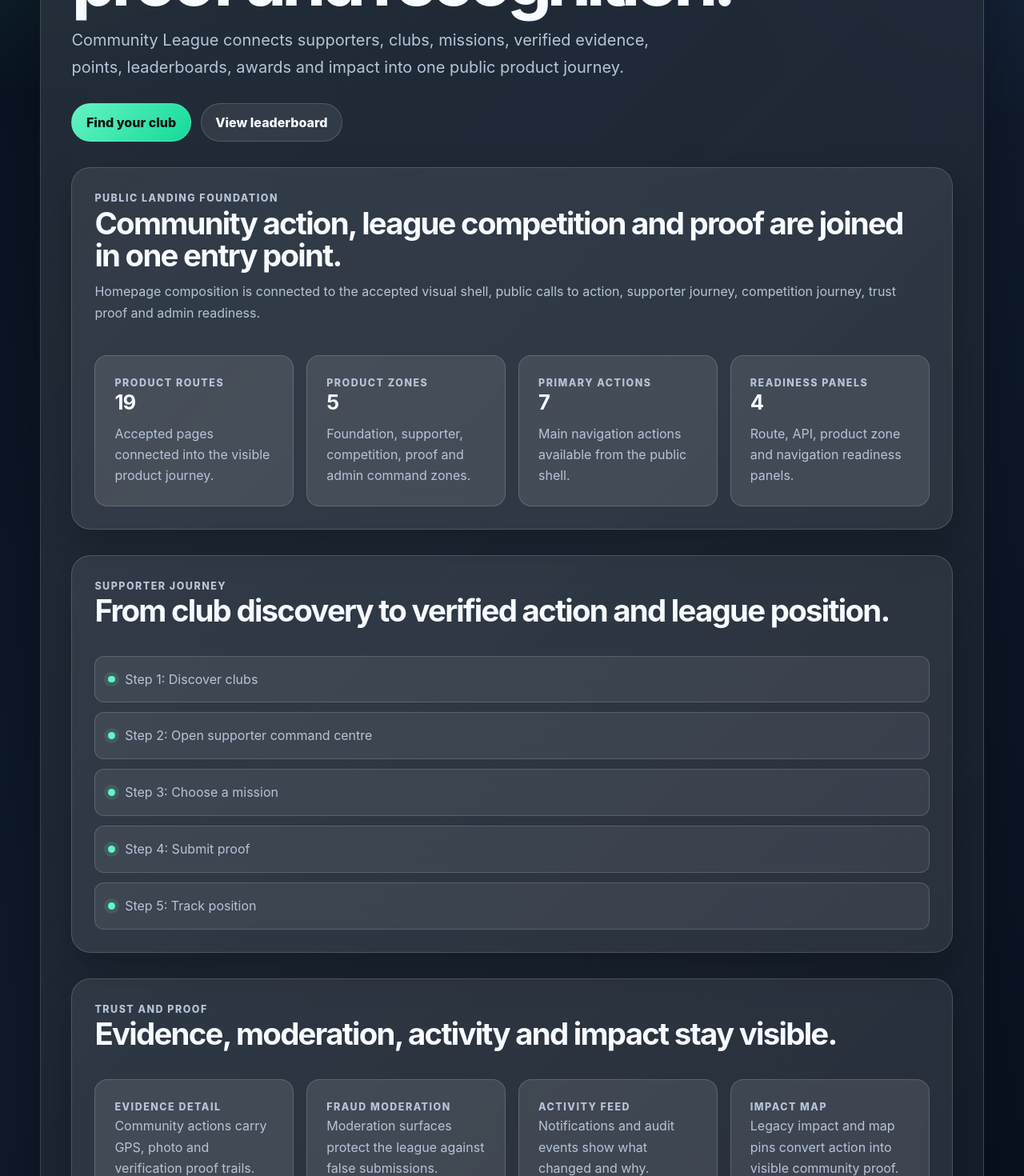
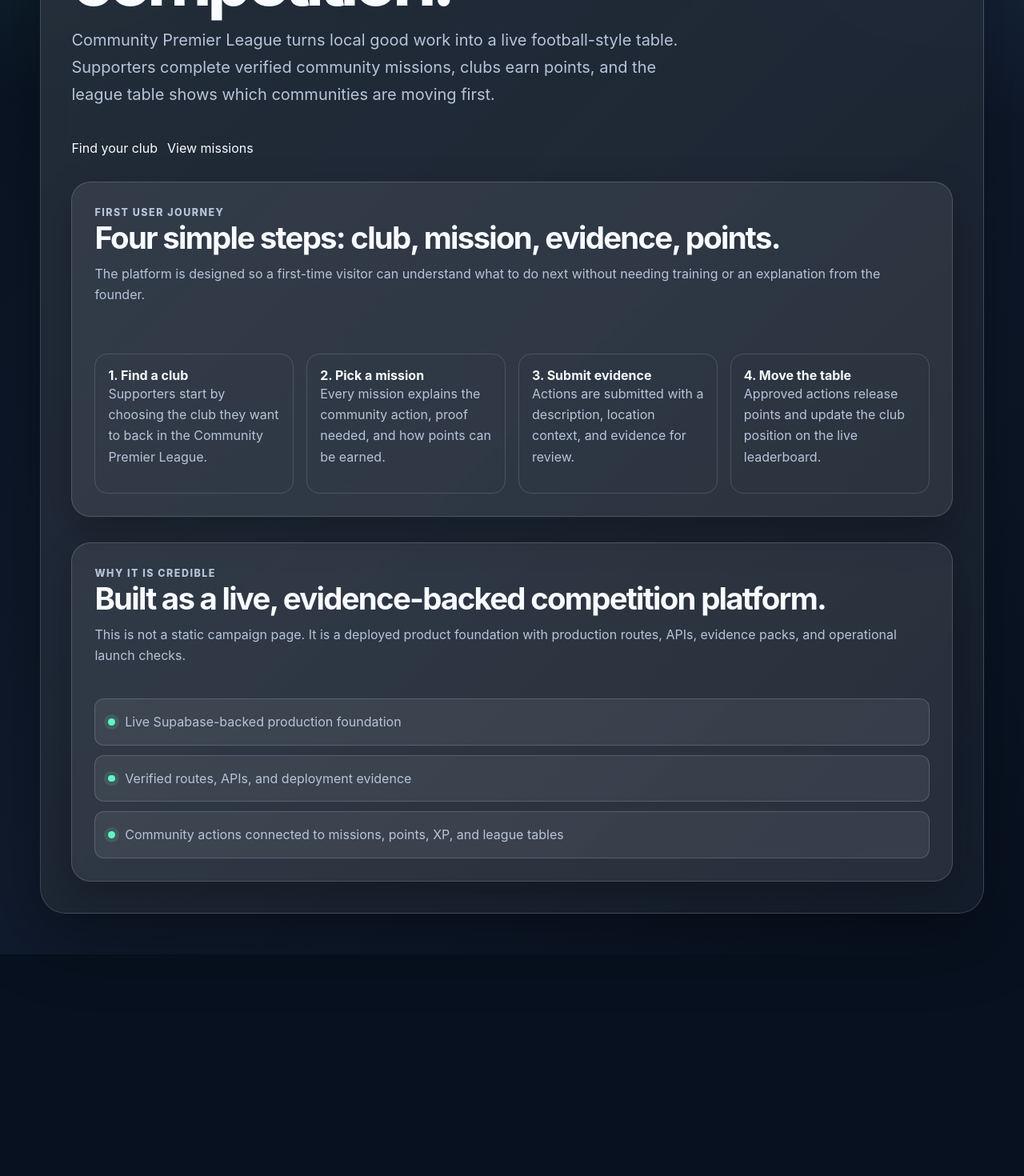
Before and after one commit to richardeleanya/community-league, a Next.js app: page / in a window 1280 px wide. Shown: the part 360-1830 px from the top of the page at 80% size. After the commit the page ends 1553 px from the top, so only its background shows below. Built offline with nearby package versions, Linux system fonts and the light colour scheme.

Commit message:
Refine public landing and first user journey clarity

```diff
--- a/src/app/page.tsx
+++ b/src/app/page.tsx
@@ -1,81 +1,106 @@
-import Link from 'next/link';
+const journeySteps = [
+  {
+    title: '1. Find a club',
+    text: 'Supporters start by choosing the club they want to back in the Community Premier League.',
+    href: '/clubs',
+  },
+  {
+    title: '2. Pick a mission',
+    text: 'Every mission explains the community action, proof needed, and how points can be earned.',
+    href: '/missions',
+  },
+  {
+    title: '3. Submit evidence',
+    text: 'Actions are submitted with a description, location context, and evidence for review.',
+    href: '/submit-action',
+  },
+  {
+    title: '4. Move the table',
+    text: 'Approved actions release points and update the club position on the live leaderboard.',
+    href: '/leaderboard',
+  },
+];
 
-import { createCommunityLeagueHomepageCompositionService } from '@/lib/homepage';
+const proofPoints = [
+  'Live Supabase-backed production foundation',
+  'Verified routes, APIs, and deployment evidence',
+  'Community actions connected to missions, points, XP, and league tables',
+];
 
-export const dynamic = 'force-dynamic';
-
-export default function CommunityLeagueHomepage() {
-  const service = createCommunityLeagueHomepageCompositionService();
-  const snapshot = service.getHomepageCompositionSnapshot();
-
+export default function HomePage() {
   return (
     <main className="main-shell">
-      <section className="hero-panel" aria-labelledby="homepage-title">
+      <section className="hero-panel" aria-labelledby="home-title">
         <header className="hero-panel__header">
-          <p className="eyebrow">{snapshot.hero.eyebrow}</p>
-          <h1 id="homepage-title">{snapshot.hero.title}</h1>
-          <p className="hero-copy">{snapshot.hero.summary}</p>
-
-          <div className="button-row" aria-label="Homepage primary actions">
-            <Link className="button-primary" href={snapshot.hero.primaryAction.href}>
-              {snapshot.hero.primaryAction.label}
-            </Link>
-            <Link className="button-secondary" href={snapshot.hero.secondaryAction.href}>
-              {snapshot.hero.secondaryAction.label}
-            </Link>
+          <p className="eyebrow">Community Premier League</p>
+          <h1 id="home-title">Community action becomes club competition.</h1>
+          <p className="hero-copy">
+            Community Premier League turns local good work into a live football-style table.
+            Supporters complete verified community missions, clubs earn points, and the league
+            table shows which communities are moving first.
+          </p>
+          <div style={{ display: 'flex', flexWrap: 'wrap', gap: '0.75rem', marginTop: '1.5rem' }}>
+            <a className="primary-action" href="/clubs">
+              Find your club
+            </a>
+            <a className="secondary-action" href="/missions">
+              View missions
+            </a>
           </div>
         </header>
 
-        <section className="validation-panel" aria-label="Public landing metrics">
+        <section className="validation-panel" aria-label="How the platform works">
           <div>
-            <p className="eyebrow">Public Landing Foundation</p>
-            <h2>Community action, league competition and proof are joined in one entry point.</h2>
-            <p>{snapshot.headline}</p>
+            <p className="eyebrow">First user journey</p>
+            <h2>Four simple steps: club, mission, evidence, points.</h2>
+            <p>
+              The platform is designed so a first-time visitor can understand what to do next
+              without needing training or an explanation from the founder.
+            </p>
           </div>
 
-          <div className="card-grid">
-            {snapshot.metrics.map((metric) => (
-              <article className="metric-card" key={metric.key}>
-                <p className="eyebrow">{metric.label}</p>
-                <h3>{metric.value}</h3>
-                <p>{metric.summary}</p>
-              </article>
+          <div
+            style={{
+              display: 'grid',
+              gridTemplateColumns: 'repeat(auto-fit, minmax(220px, 1fr))',
+              gap: '1rem',
+              marginTop: '1.25rem',
+            }}
+          >
+            {journeySteps.map((step) => (
+              <a
+                key={step.title}
+                href={step.href}
+                style={{
+                  display: 'block',
+                  padding: '1rem',
+                  border: '1px solid rgba(148, 163, 184, 0.28)',
+                  borderRadius: '1rem',
+                  textDecoration: 'none',
+                }}
+              >
+                <strong>{step.title}</strong>
+                <p>{step.text}</p>
+              </a>
             ))}
           </div>
         </section>
 
-        <section className="validation-panel" aria-label="Community League journey">
+        <section className="validation-panel" aria-label="Launch proof">
           <div>
-            <p className="eyebrow">Supporter Journey</p>
-            <h2>From club discovery to verified action and league position.</h2>
+            <p className="eyebrow">Why it is credible</p>
+            <h2>Built as a live, evidence-backed competition platform.</h2>
+            <p>
+              This is not a static campaign page. It is a deployed product foundation with
+              production routes, APIs, evidence packs, and operational launch checks.
+            </p>
           </div>
 
           <ul className="validation-list">
-            {snapshot.journeyCards.map((card) => (
-              <li key={card.key}>
-                <Link href={card.href}>
-                  Step {card.step}: {card.title}
-                </Link>
-              </li>
+            {proofPoints.map((item) => (
+              <li key={item}>{item}</li>
             ))}
           </ul>
-        </section>
-
-        <section className="validation-panel" aria-label="Trust and proof surfaces">
-          <div>
-            <p className="eyebrow">Trust and Proof</p>
-            <h2>Evidence, moderation, activity and impact stay visible.</h2>
-          </div>
-
-          <div className="card-grid">
-            {snapshot.trustCards.map((card) => (
-              <article className="metric-card" key={card.key}>
-                <p className="eyebrow">{card.title}</p>
-                <p>{card.summary}</p>
-                <Link href={card.href}>Open surface</Link>
-              </article>
-            ))}
-          </div>
         </section>
       </section>
     </main>
```
Also changed, not shown: src/app/clubs/page.tsx (+25 -20 lines), src/app/dashboard/page.tsx (+51 -23 lines), src/app/missions/page.tsx (+25 -22 lines).
